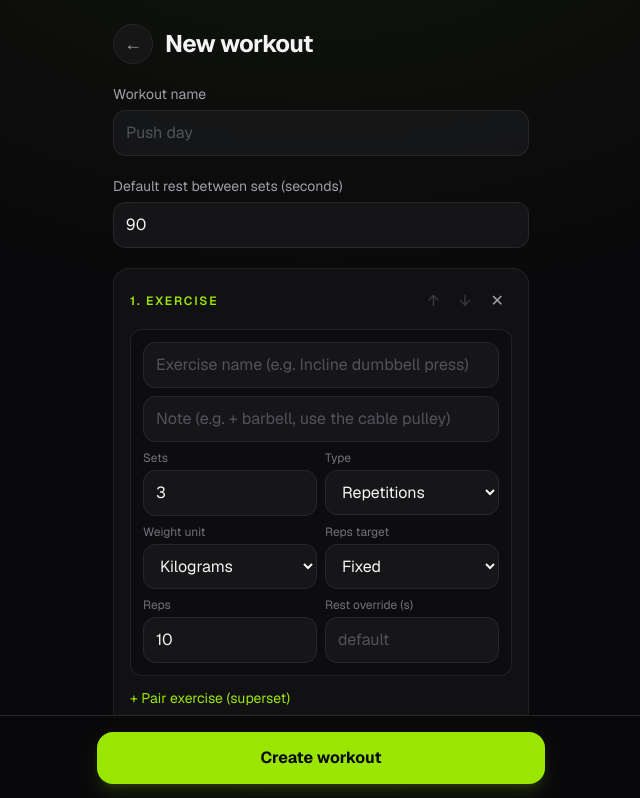
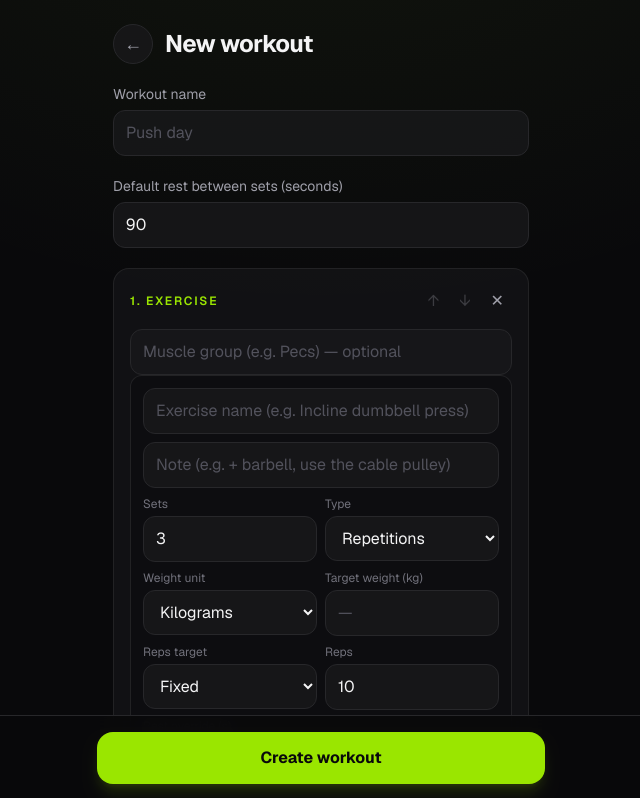
Before and after one commit to martinmana808/gym-bro, a Next.js app: page /workouts/new in a window 1280 px wide. Shown: the top 798 px of the page, without its empty margins (319-959 px from the left). Built offline with nearby package versions, Linux system fonts and the light colour scheme; no server answers; sample sign-in values are in the browser's storage.

Commit message:
feat: builder section label and per-exercise target weight

```diff
--- a/src/components/WorkoutBuilder.tsx
+++ b/src/components/WorkoutBuilder.tsx
@@ -14,7 +14,7 @@ let clientId = 0;
 const nextKey = () => `new-${++clientId}`;
 
 type ExerciseDraft = ExerciseInput & { key: string };
-type BlockDraft = { id?: string; key: string; exercises: ExerciseDraft[] };
+type BlockDraft = { id?: string; key: string; sectionName: string | null; exercises: ExerciseDraft[] };
 
 const emptyExercise = (): ExerciseDraft => ({
   key: nextKey(),
@@ -28,6 +28,7 @@ const emptyExercise = (): ExerciseDraft => ({
   restOverrideSeconds: null,
   note: null,
   weightUnit: "kg" as const,
+  targetWeight: null,
 });
 
 const field =
@@ -47,8 +48,9 @@ export function WorkoutBuilder({
     initial?.blocks.map((b) => ({
       id: b.id,
       key: b.id ?? nextKey(),
+      sectionName: b.sectionName ?? null,
       exercises: b.exercises.map((e) => ({ ...e, key: e.id ?? nextKey() })),
-    })) ?? [{ key: nextKey(), exercises: [emptyExercise()] }],
+    })) ?? [{ key: nextKey(), sectionName: null, exercises: [emptyExercise()] }],
   );
   const [pending, startTransition] = useTransition();
   const [error, setError] = useState<string | null>(null);
@@ -68,6 +70,7 @@ export function WorkoutBuilder({
       defaultRestSeconds: rest,
       blocks: blocks.map((b) => ({
         id: b.id,
+        sectionName: b.sectionName,
         exercises: b.exercises.map((e) => ({
           id: e.id,
           name: e.name,
@@ -80,6 +83,7 @@ export function WorkoutBuilder({
           restOverrideSeconds: e.restOverrideSeconds,
           note: e.note,
           weightUnit: e.weightUnit,
+          targetWeight: e.targetWeight,
         })),
       })),
     };
@@ -168,6 +172,17 @@ export function WorkoutBuilder({
             </div>
           </header>
 
+          <input
+            className={field}
+            value={block.sectionName ?? ""}
+            onChange={(ev) =>
+              setBlocks((bs) =>
+                bs.map((b, i) => (i === bi ? { ...b, sectionName: ev.target.value || null } : b)),
+              )
+            }
+            placeholder="Muscle group (e.g. Pecs) — optional"
+          />
+
           <div className="flex flex-col gap-4">
             {block.exercises.map((e, ei) => (
               <div
@@ -249,6 +264,23 @@ export function WorkoutBuilder({
                       <option value="kg">Kilograms</option>
                       <option value="bricks">Bricks (machine stack)</option>
                     </select>
+                  </label>
+                  <label className="flex flex-col gap-1">
+                    <span className="text-xs text-zinc-500">Target weight ({e.weightUnit === "bricks" ? "bricks" : "kg"})</span>
+                    <input
+                      className={field}
+                      type="number"
+                      min={0}
+                      inputMode="decimal"
+                      step={e.weightUnit === "bricks" ? 1 : 2.5}
+                      value={e.targetWeight ?? ""}
+                      placeholder="—"
+                      onChange={(ev) =>
+                        patchExercise(bi, ei, {
+                          targetWeight: ev.target.value === "" ? null : Number(ev.target.value),
+                        })
+                      }
+                    />
                   </label>
 
                   {e.measurement === "reps" ? (
@@ -374,7 +406,9 @@ export function WorkoutBuilder({
       <button
         type="button"
         className="rounded-2xl border border-dashed border-zinc-700 py-4 font-medium text-zinc-400 transition hover:border-lime-400 hover:text-lime-400"
-        onClick={() => setBlocks((bs) => [...bs, { key: nextKey(), exercises: [emptyExercise()] }])}
+        onClick={() =>
+          setBlocks((bs) => [...bs, { key: nextKey(), sectionName: null, exercises: [emptyExercise()] }])
+        }
       >
         + Add exercise block
       </button>
```
